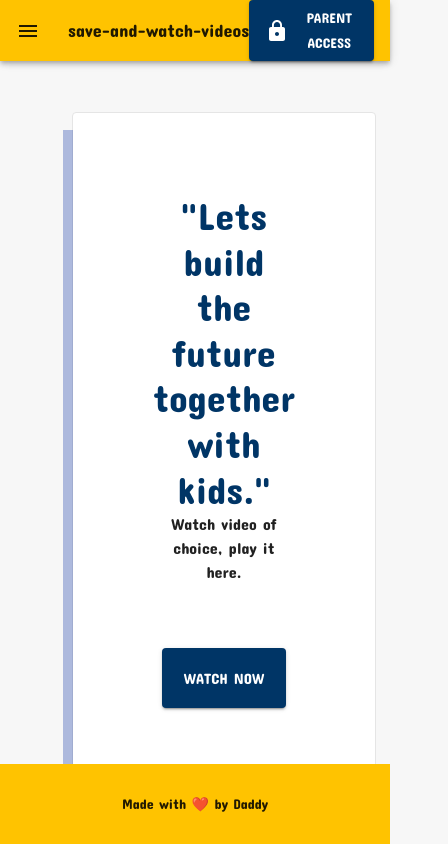
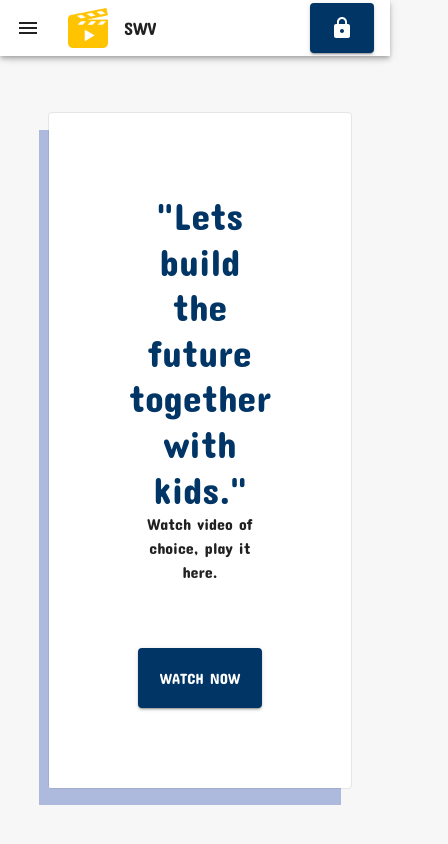
Before and after one commit to devjsonstringify/YT-FOR-SAM, a Next.js app: page / in a window 390 px wide. Shown: the top 844 px of the page, 448 px wide, since content can reach past the window. Built offline with nearby package versions, Linux system fonts and the light colour scheme.

Commit message:
Feat: responsive header and footer

```diff
--- a/components/Layout/Footer/Footer.js
+++ b/components/Layout/Footer/Footer.js
@@ -2,11 +2,11 @@ import styled from 'styled-components'
 import Box from '@material-ui/core/Box'
 
 const StyledBoxFooter = styled(Box)`
-  bottom: 0;
+  /* bottom: 0; */
   background-color: #ffc300;
-  position: absolute;
+  /* position: absolute;
   left: 0;
-  right: 0;
+  right: 0; */
   margin-top: 1rem;
   min-height: 5rem;
 `
--- a/components/Layout/Header/Header.js
+++ b/components/Layout/Header/Header.js
@@ -1,41 +1,53 @@
 import { useContext } from 'react'
+import Avatar from '@material-ui/core/Avatar'
 import List from '@material-ui/core/List'
 import Typography from '@material-ui/core/Typography'
 import Divider from '@material-ui/core/Divider'
 import Box from '@material-ui/core/Box'
 import Button from '@material-ui/core/Button'
 import LockIcon from '@material-ui/icons/Lock'
+import useMediaQuery from '@material-ui/core/useMediaQuery'
 import styled from 'styled-components'
 import HomeContext from 'views/HomeView/HomeContext'
+import { breakpoints } from 'utils/breakpoints'
 
 const StyledBox = styled(Box)`
   display: flex;
   justify-content: space-between;
   width: 100%;
 `
-const StyledButtonWatch = styled(Button)`
+const StyledParentAccessBtn = styled(Button)`
   .MuiSvgIcon-root {
     margin-right: 0.7rem;
+    ${breakpoints('margin', '', [{ 959: 'auto' }])};
   }
 `
 
 const Header = () => {
   const { onHandleClickToggleForm } = useContext(HomeContext)
+  const isMobileView = useMediaQuery('(max-width:959px)')
   return (
     <StyledBox>
       <Box display="flex" alignItems="center">
+        <Box margin="0 1rem 0 0">
+          <Avatar
+            alt="save-and-watch-videos"
+            src="/logo.png"
+            variant="square"
+          />
+        </Box>
         <Typography variant="h6" noWrap>
-          save-and-watch-videos
+          {isMobileView ? 'SWV' : 'save-and-watch-videos'}
         </Typography>
       </Box>
       <Box>
-        <StyledButtonWatch
+        <StyledParentAccessBtn
           variant="contained"
           color="secondary"
           onClick={onHandleClickToggleForm}
         >
-          <LockIcon /> Parent access
-        </StyledButtonWatch>
+          <LockIcon /> {!isMobileView && 'Parent access'}
+        </StyledParentAccessBtn>
       </Box>
     </StyledBox>
   )
--- a/components/Layout/Layout.js
+++ b/components/Layout/Layout.js
@@ -59,7 +59,7 @@ const useStyles = makeStyles((theme) => ({
   },
   content: {
     flexGrow: 1,
-    padding: theme.spacing(3),
+    padding: `${theme.spacing(3) + 'px'} 0 0 0`,
     transition: theme.transitions.create('margin', {
       easing: theme.transitions.easing.sharp,
       duration: theme.transitions.duration.leavingScreen,
@@ -91,6 +91,7 @@ const Layout = ({ children }) => {
   return (
     <div className={classes.root}>
       <AppBar
+        color="inherit"
         position="fixed"
         className={clsx(classes.appBar, {
           [classes.appBarShift]: open,
@@ -135,7 +136,7 @@ const Layout = ({ children }) => {
         })}
       >
         <div className={classes.drawerHeader} />
-        <Box>{children}</Box>
+        <Box height="100%">{children}</Box>
         <Footer />
       </main>
     </div>
```
